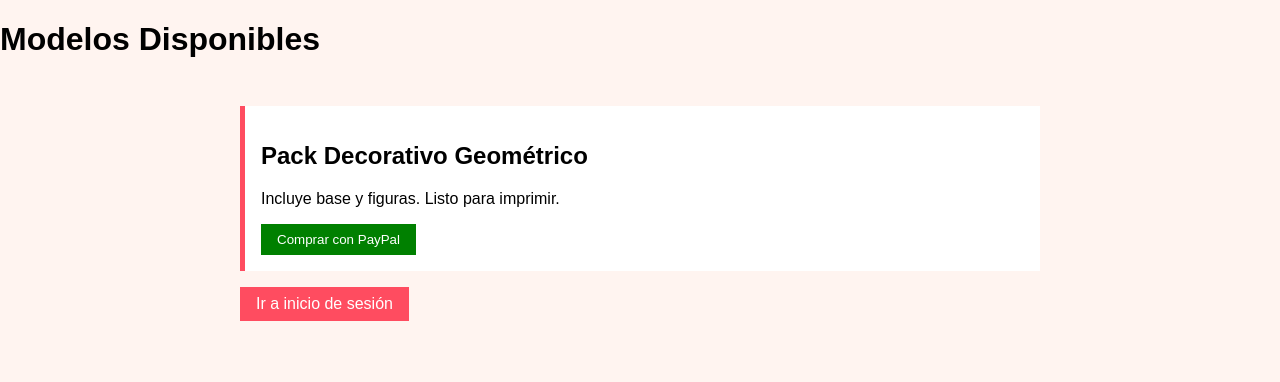
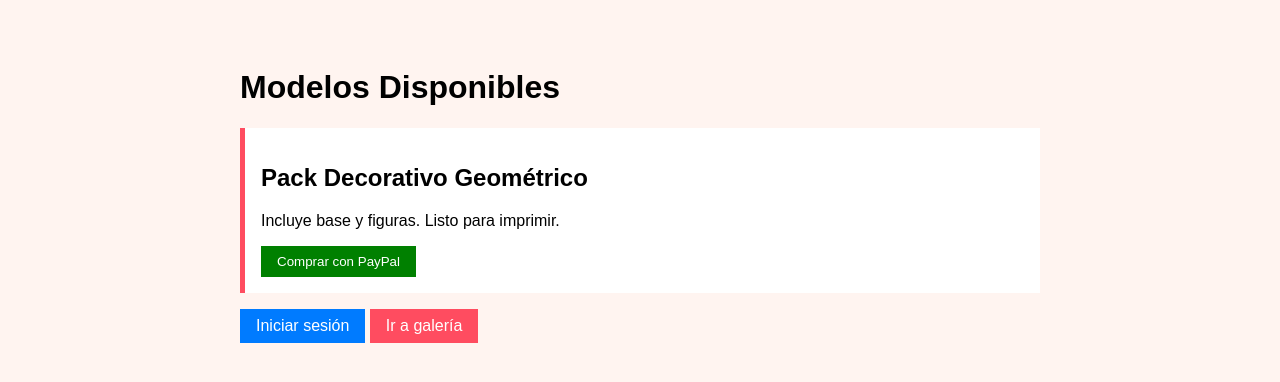
Before and after one commit to anuneze2002/IA_mastery, a plain HTML site: page modelos.html in a window 1280 px wide. Drawn offline with Linux system fonts and the light colour scheme.

Commit message:
Update modelos.html

```diff
--- a/modelos.html
+++ b/modelos.html
@@ -6,11 +6,8 @@
   <link rel="stylesheet" href="style.css">
 </head>
 <body>
-  <header>
+  <main class="container">
     <h1>Modelos Disponibles</h1>
-  </header>
-  <main class="container">
-    <section class="modelos">
     <div class="card">
       <h2>Pack Decorativo Geométrico</h2>
       <p>Incluye base y figuras. Listo para imprimir.</p>
@@ -20,8 +17,8 @@
         <input type="submit" class="btn btn-success" value="Comprar con PayPal">
       </form>
     </div>
-    </section>
-    <a href="login.html" class="btn">Ir a inicio de sesión</a>
+    <a href="login.html" class="btn btn-primary">Iniciar sesión</a>
+    <a href="galeria.html" class="btn">Ir a galería</a>
   </main>
 </body>
 </html>
```
Lines whose indentation alone changed are shown as unchanged.
